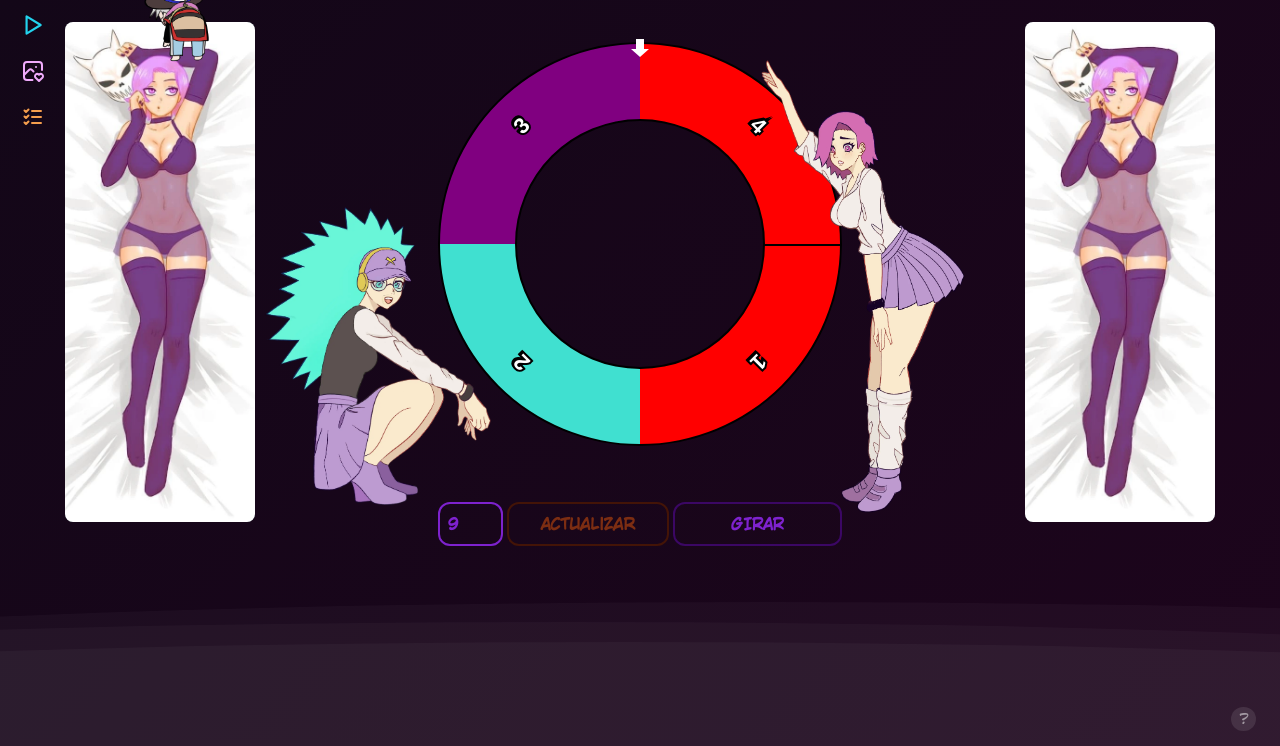
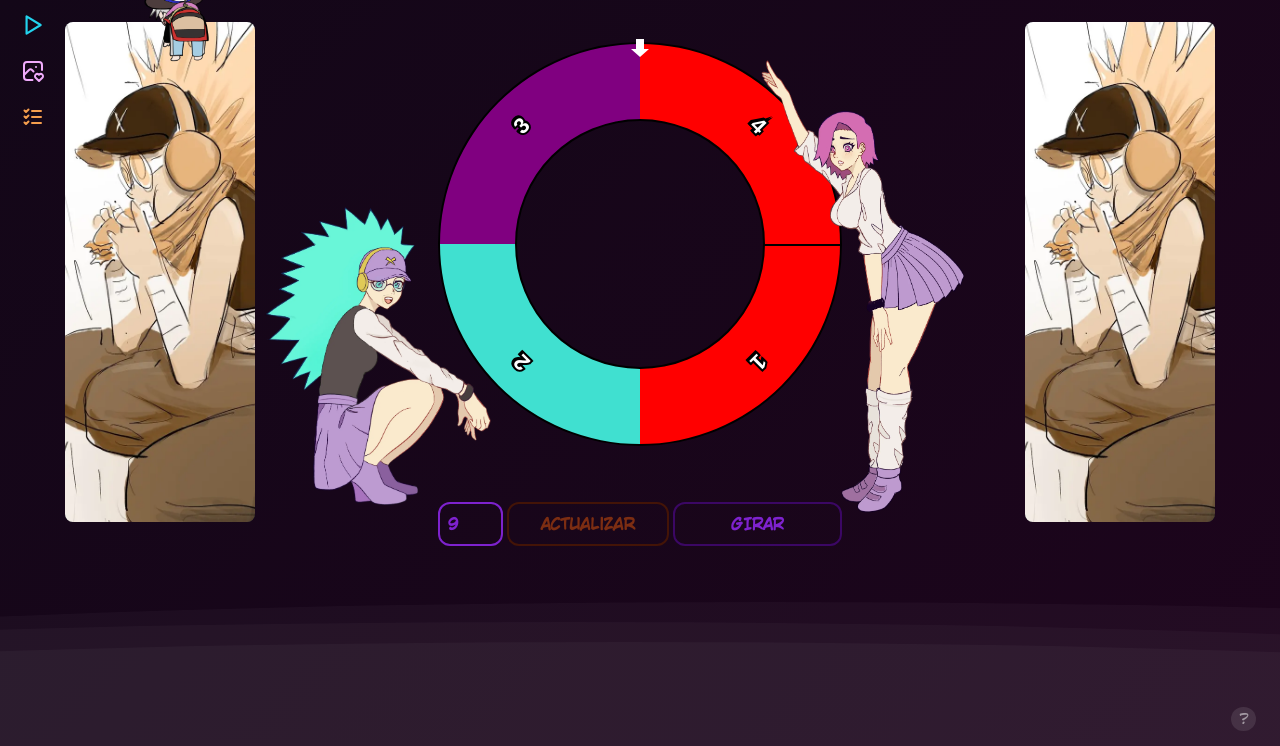
Before and after one commit to roldyoran/Saiko_Ruleta, an Astro site: page / in a window 1280 px wide. Shown: the part 54-800 px from the top of the page. Built offline with nearby package versions, Linux system fonts and the light colour scheme; Astro itself is replaced by a stand-in of ours.

Commit message:
update: replace image sources in Carusel components

```diff
--- a/src/components/Carusel-1.astro
+++ b/src/components/Carusel-1.astro
@@ -40,7 +40,7 @@
 
   <div class="carousel relative overflow-hidden w-[190px] h-[500px] bg-gray-800 rounded-lg">
     <img
-        src="carousel/tania.webp"
+        src="carousel/dj_comiendo.webp"
         alt="Imagen 1"
         class="absolute w-full h-full object-cover"
     >
@@ -50,7 +50,7 @@
         class="img absolute w-full h-full object-cover opacity-0"
     >
     <img
-        src="carousel/tania.webp"
+        src="carousel/dj_picado.webp"
         alt="Imagen 3"
         class="img absolute w-full h-full object-cover opacity-0"
     >
--- a/src/components/Carusel-2.astro
+++ b/src/components/Carusel-2.astro
@@ -2,7 +2,7 @@
     class="carousel2 relative overflow-hidden w-[190px] h-[500px] bg-gray-800 rounded-lg"
 >
     <img
-        src="carousel/tania.webp"
+        src="carousel/dj_comiendo.webp"
         alt="Imagen 1"
         class="absolute w-full h-full object-cover"
     />
@@ -12,7 +12,7 @@
         class="img2 absolute w-full h-full object-cover opacity-0"
     />
     <img
-        src="carousel/tania.webp"
+        src="carousel/dj_picado.webp"
         alt="Imagen 3"
         class="img2 absolute w-full h-full object-cover opacity-0"
     />
```
